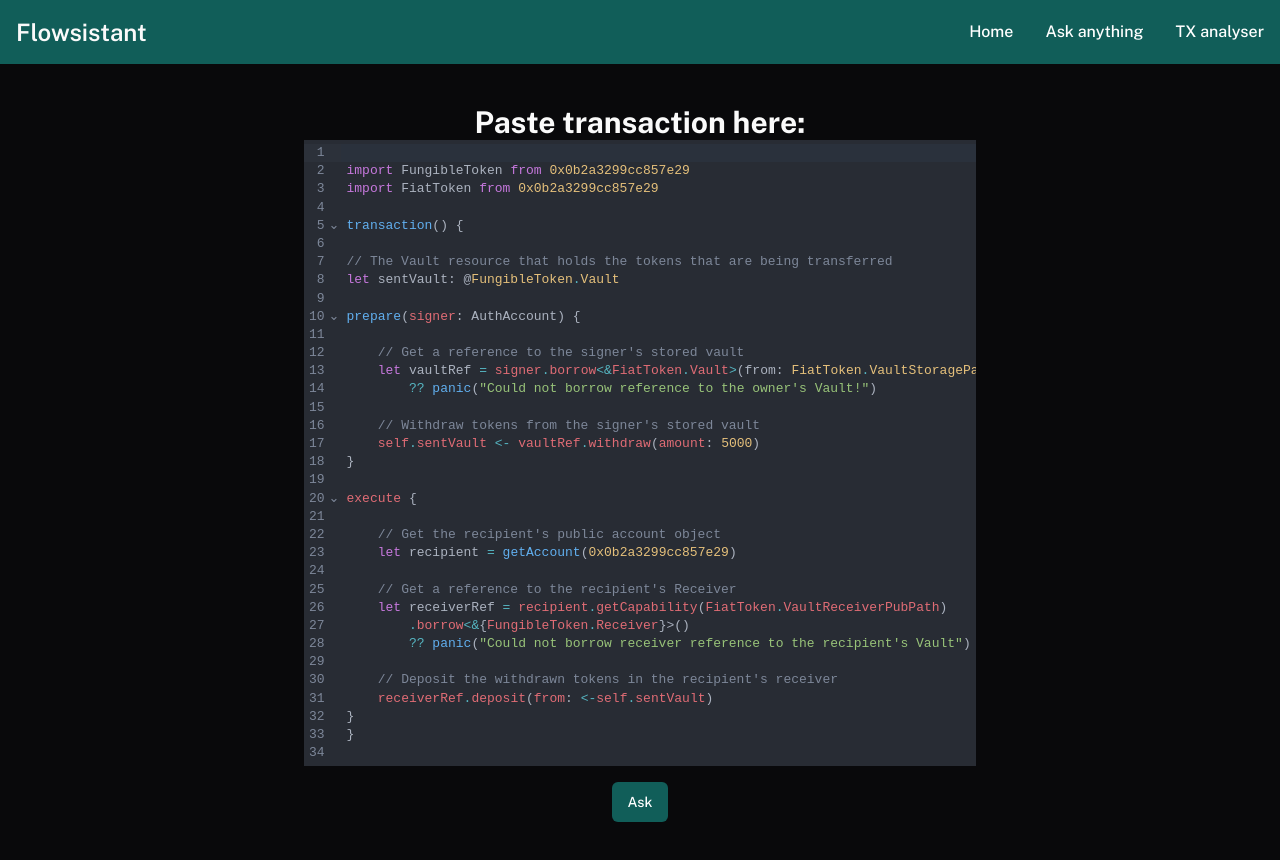
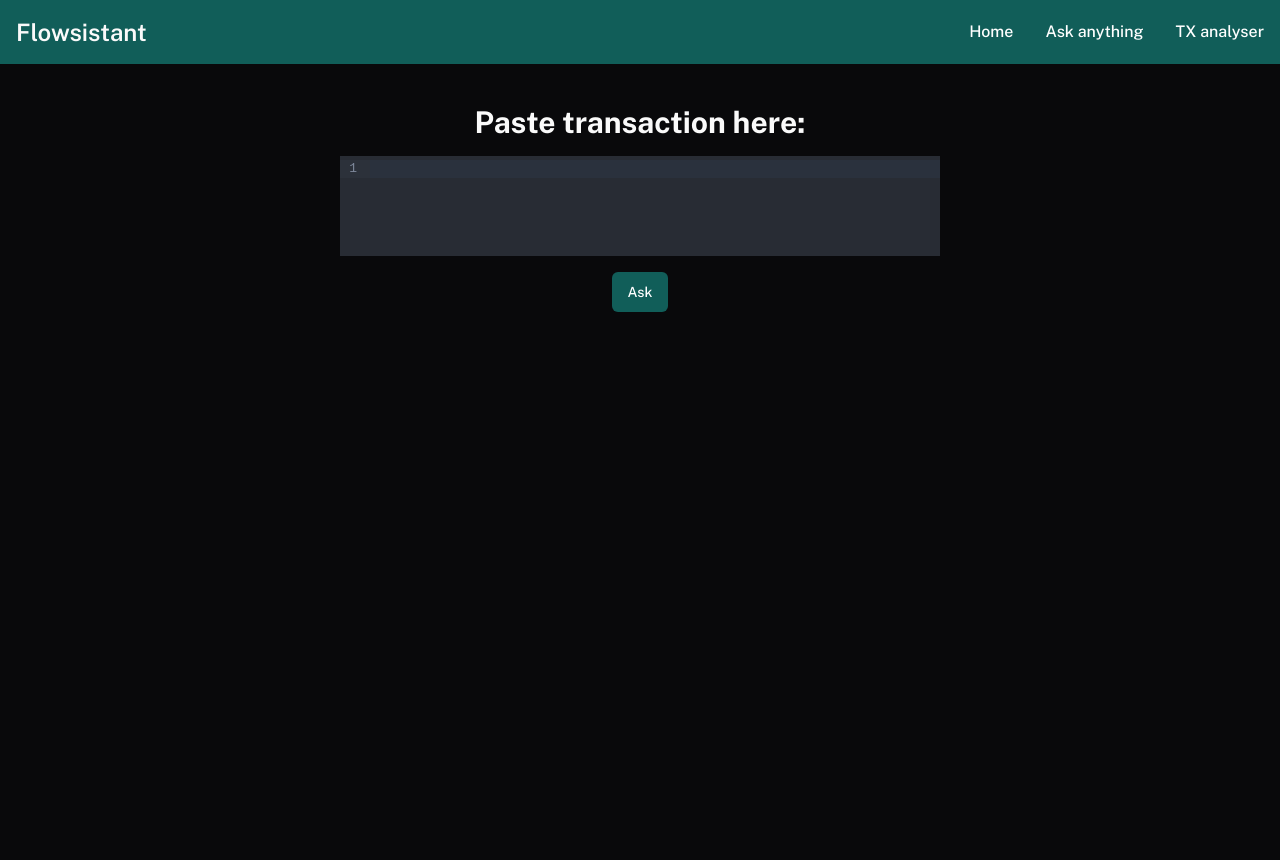
Before and after one commit to Tointer/Flowsistant, a Next.js app: page /interface/tx-ask in a window 1280 px wide. After the commit the page ends 800 px from the top, so only its background shows below. Built offline with nearby package versions, Linux system fonts and the light colour scheme; what @onflow/fcl would draw is missing.

Commit message:
fix margin and remove code example from tx-ask page

```diff
--- a/app/interface/tx-ask/page.tsx
+++ b/app/interface/tx-ask/page.tsx
@@ -52,10 +52,10 @@ export default function TXAsk() {
         <h1 className="text-3xl font-bold">Paste transaction here:</h1>
         <div className='flex flex-col items-center gap-4 mb-10'>
         <CodeMirror
-            className="text-left max-w-2xl w-full'"
+            className="text-left mt-4 max-w-2xl w-full'"
             minWidth='600px'
             minHeight='100px'
-            value={codeExample}
+            value={""}
             theme='dark'
             lang="javascript"
             extensions={[javascript({ jsx: true })]}
```
